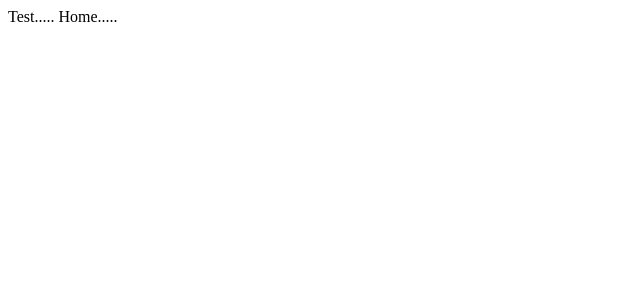
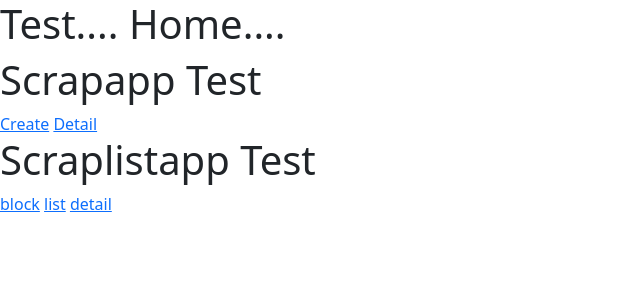
Before and after one commit to imn00133/BeerNode, a Django app: page / in a window 1280 px wide. Before the commit the part shown is almost empty. Shown: the top 300 px of the page, without its empty margins (0-640 px from the left). Run offline with Django 3.2, Linux system fonts and the light colour scheme; some libraries are stand-ins or nearby versions.

Commit message:
Added: Test home에 기초적 링크 연결
- scrap create, detail 보기, scraplistapp block/list/detail로의 링크 형성

```diff
--- a/scraplistapp/templates/scraplistapp/test_home.html
+++ b/scraplistapp/templates/scraplistapp/test_home.html
@@ -1,12 +1,36 @@
-<!DOCTYPE html>
-<html lang="en">
-<head>
-    <meta charset="UTF-8">
-    <title>Title</title>
-</head>
-<body>
+{% extends 'base.html' %}
+{% load static %}
+{% load bootstrap4 %}
+
+{% block content %}
+
     <div>
-        Test..... Home.....
+        <div>
+            <h1>
+                Test.... Home....
+            </h1>
+        </div>
+        <div>
+            <h1>Scrapapp Test</h1>
+            <span>
+                <a href="{% url 'scrapapp:create' %}">Create</a>
+            </span>
+            <span>
+                <a href="{% url 'scrapapp:detail'  pk='1' %}">Detail</a>
+            </span>
+        </div>
+        <div>
+            <h1>Scraplistapp Test</h1>
+            <span>
+                <a href="{% url 'scraplistapp:block' %}">block</a>
+            </span>
+            <span>
+                <a href="{% url 'scraplistapp:oneline' %}">list</a>
+            </span>
+            <span>
+                <a href="{% url 'scraplistapp:detail' %}">detail</a>
+            </span>
+        </div>
     </div>
-</body>
-</html>
+
+{% endblock %}
--- a/scraplistapp/views.py
+++ b/scraplistapp/views.py
@@ -1,3 +1,4 @@
+from django.http import HttpResponse
 from django.shortcuts import render
 
 # Create your views here.
```
Also changed, not shown: media/scrap/20191217_114359.jpg (added).
